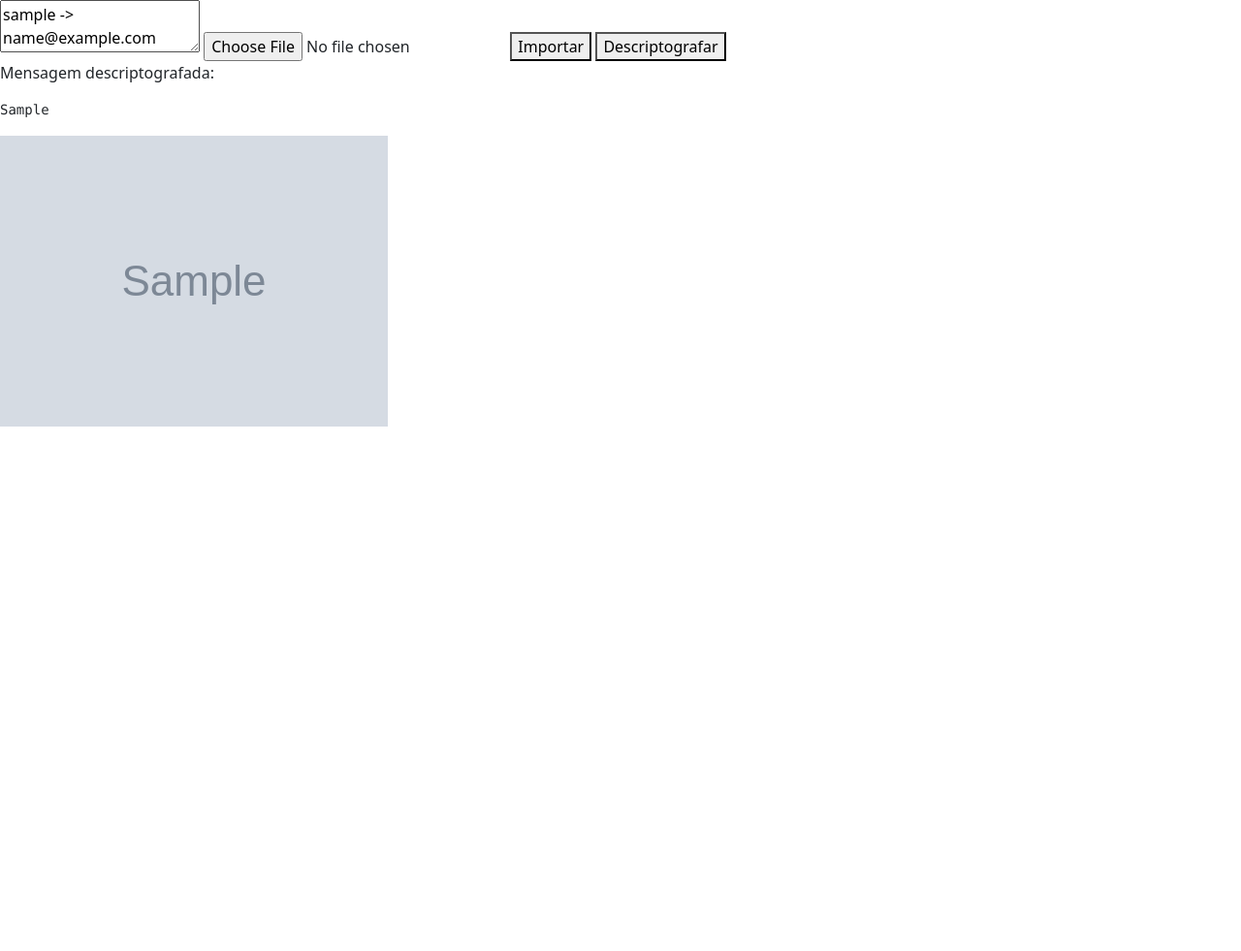
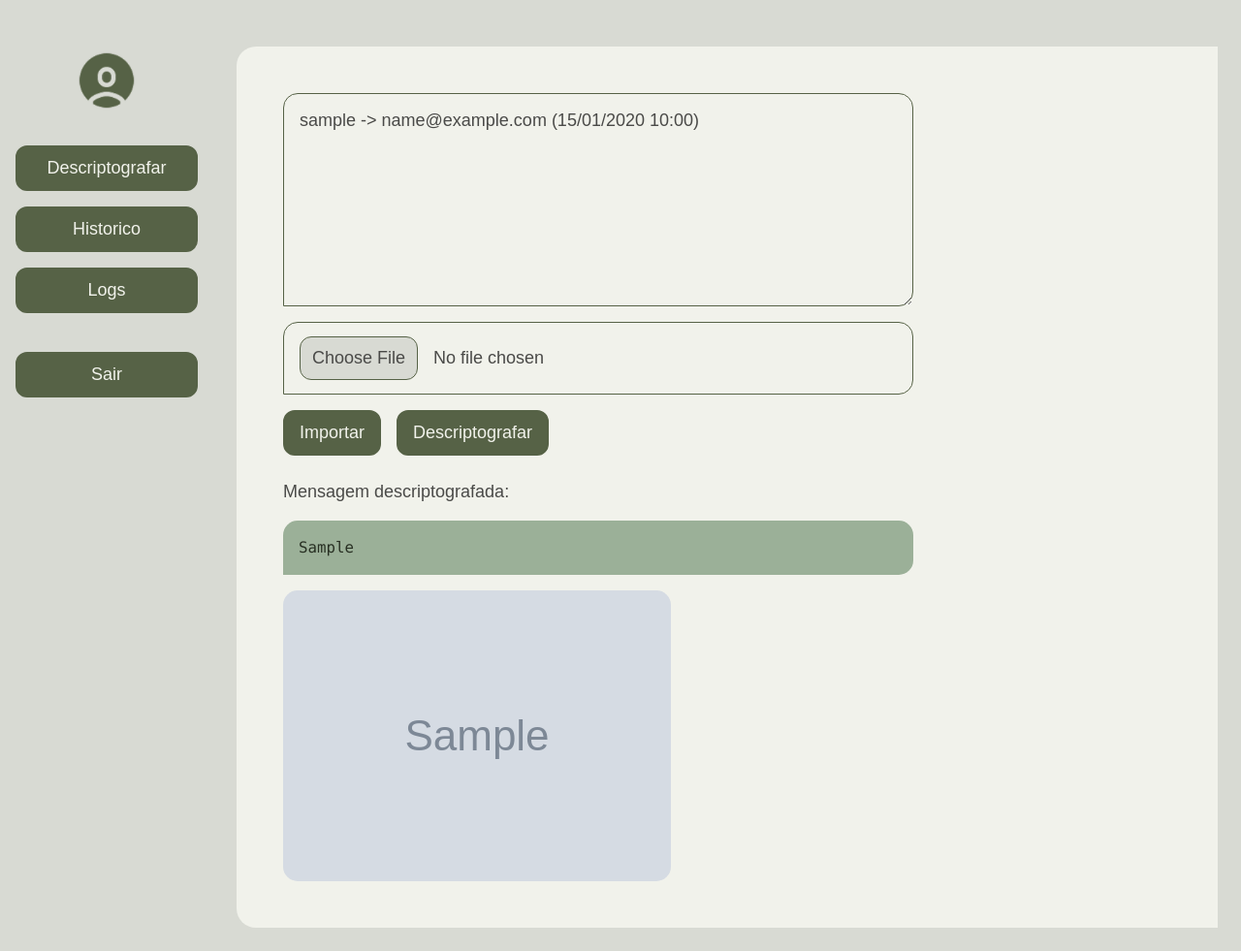
Before and after one commit to zabrla/P1-Processo-de-Desenvolvimento, a Django app: template templates/descriptografar.html in a window 1280 px wide. Shown: the whole page at 97% size. Before the commit the page ends 440 px from the top, so only its background shows below. Run offline with Django 5.2, Linux system fonts and the light colour scheme; tables that the repository leaves empty hold one stand-in row (values such as "Sample post"); the template is opened without the code that fills it: values that come from a table or form of the project are taken from there, most other values are stand-ins (such as "Sample title", 1, 10 or a date in 2020); grey boxes marked "Sample" are stand-in pictures; some libraries are stand-ins or nearby versions; some web fonts are replaced.

Commit message:
css tela descriptografar

```diff
--- /dev/null
+++ b/static/css/descriptografar.css
@@ -0,0 +1,84 @@
+.descriptografar-page {
+    color: #4A4A48;
+    font-size: 18px;
+}
+
+.descriptografar-profile {
+    font-weight: 500;
+    overflow-wrap: anywhere;
+}
+
+.descriptografar-content {
+    min-width: 0;
+}
+
+.descriptografar-form,
+.descriptografar-content > p,
+.descriptografar-content > pre {
+    max-width: 650px;
+}
+
+.descriptografar-form textarea,
+.descriptografar-form input[type="file"] {
+    width: 100%;
+    min-width: 0;
+    padding: 0.875rem 1rem;
+    border: 1px solid #566246;
+    border-radius: 15px 15px 15px 0;
+    background-color: #F1F2EB;
+    color: inherit;
+    font: inherit;
+}
+
+.descriptografar-form textarea {
+    min-height: 220px;
+    resize: vertical;
+}
+
+.descriptografar-form textarea::placeholder {
+    color: #62685C;
+}
+
+.descriptografar-form input[type="file"]::file-selector-button {
+    margin-right: 1rem;
+    padding: 0.5rem 0.75rem;
+    border: 1px solid #566246;
+    border-radius: 12px;
+    background-color: #D8DAD3;
+    color: inherit;
+    font: inherit;
+    cursor: pointer;
+}
+
+.descriptografar-form :focus-visible {
+    outline: 3px solid #566246;
+    outline-offset: 3px;
+}
+
+.descriptografar-content > p {
+    font-weight: 500;
+    overflow-wrap: anywhere;
+}
+
+.descriptografar-content > .descriptografar-error {
+    padding: 1rem;
+    border: 1px solid currentColor;
+    border-radius: 15px 15px 15px 0;
+    color: #9B3030;
+}
+
+.descriptografar-content > pre {
+    padding: 1rem;
+    border-radius: 15px 15px 15px 0;
+    background-color: #9BB098;
+    color: #283023;
+    white-space: pre-wrap;
+    overflow-wrap: anywhere;
+}
+
+.descriptografar-content > img {
+    display: block;
+    max-width: 100%;
+    height: auto;
+    border-radius: 15px;
+}
--- a/templates/descriptografar.html
+++ b/templates/descriptografar.html
@@ -1,26 +1,39 @@
 {% extends 'base.html' %}
+{% load static %}
 
 {% block title %}Descriptografar mensagem{% endblock %}
 
+{% block css_extra %}
+<link rel="stylesheet" href="{% static 'css/logs.css' %}?v=6">
+<link rel="stylesheet" href="{% static 'css/descriptografar.css' %}">
+{% endblock %}
+
 {% block content %}
-<div>
+<div class="d-flex min-vh-100 bg-page">
+{% include 'partials/_sidebar.html' %}
+
+<div class="descriptografar-page flex-grow-1 min-vh-100 bg-page p-3 p-md-4">
+<div class="descriptografar-profile d-flex align-items-center gap-3 mb-4">
     <div class="avatar-placeholder"></div>
     <span>{{ request.user.email }}</span>
 </div>
 
-<form method="post" enctype="multipart/form-data">
+<div class="descriptografar-content bg-card p-4 p-md-5">
+<form class="descriptografar-form d-flex flex-column gap-3 mb-4" method="post" enctype="multipart/form-data">
     {% csrf_token %}
 
     <textarea name="mensagem" placeholder="Escreva sua mensagem...">{{ mensagem|default:'' }}</textarea>
 
     <input type="file" name="arquivo">
 
-    <button type="submit" name="acao" value="importar">Importar</button>
-    <button type="submit" name="acao" value="descriptografar">Descriptografar</button>
+    <div class="d-flex flex-wrap gap-3">
+        <button class="btn-menu" type="submit" name="acao" value="importar">Importar</button>
+        <button class="btn-menu" type="submit" name="acao" value="descriptografar">Descriptografar</button>
+    </div>
 </form>
 
 {% if erro %}
-    <p style="color: red;">{{ erro }}</p>
+    <p class="descriptografar-error">{{ erro }}</p>
 {% endif %}
 
 {% if mensagem_decifrada %}
@@ -31,4 +44,7 @@
         <img src="{{ imagem_arvore }}" alt="Arvore binaria da criptografia">
     {% endif %}
 {% endif %}
+</div>
+</div>
+</div>
 {% endblock %}
```
